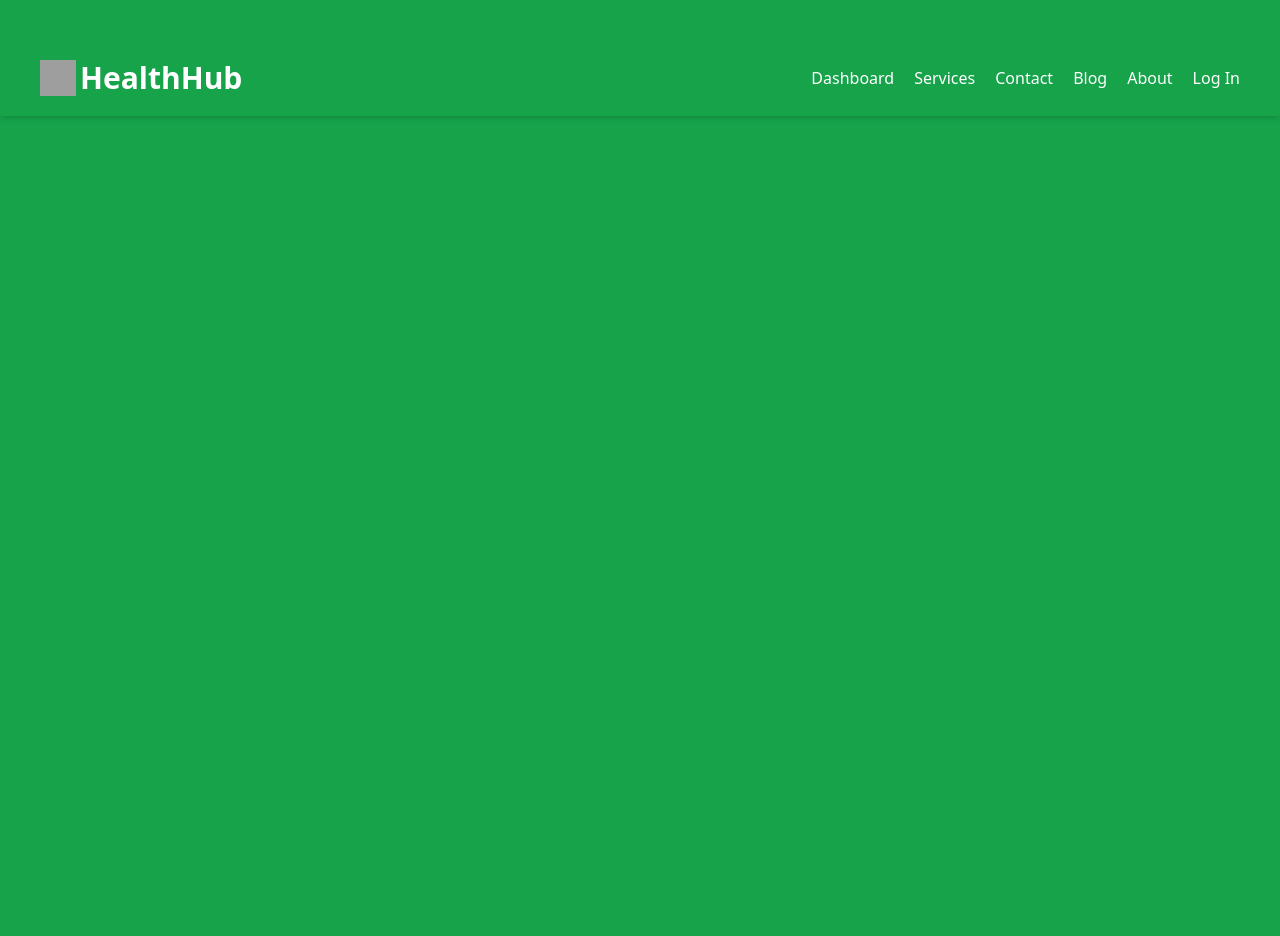
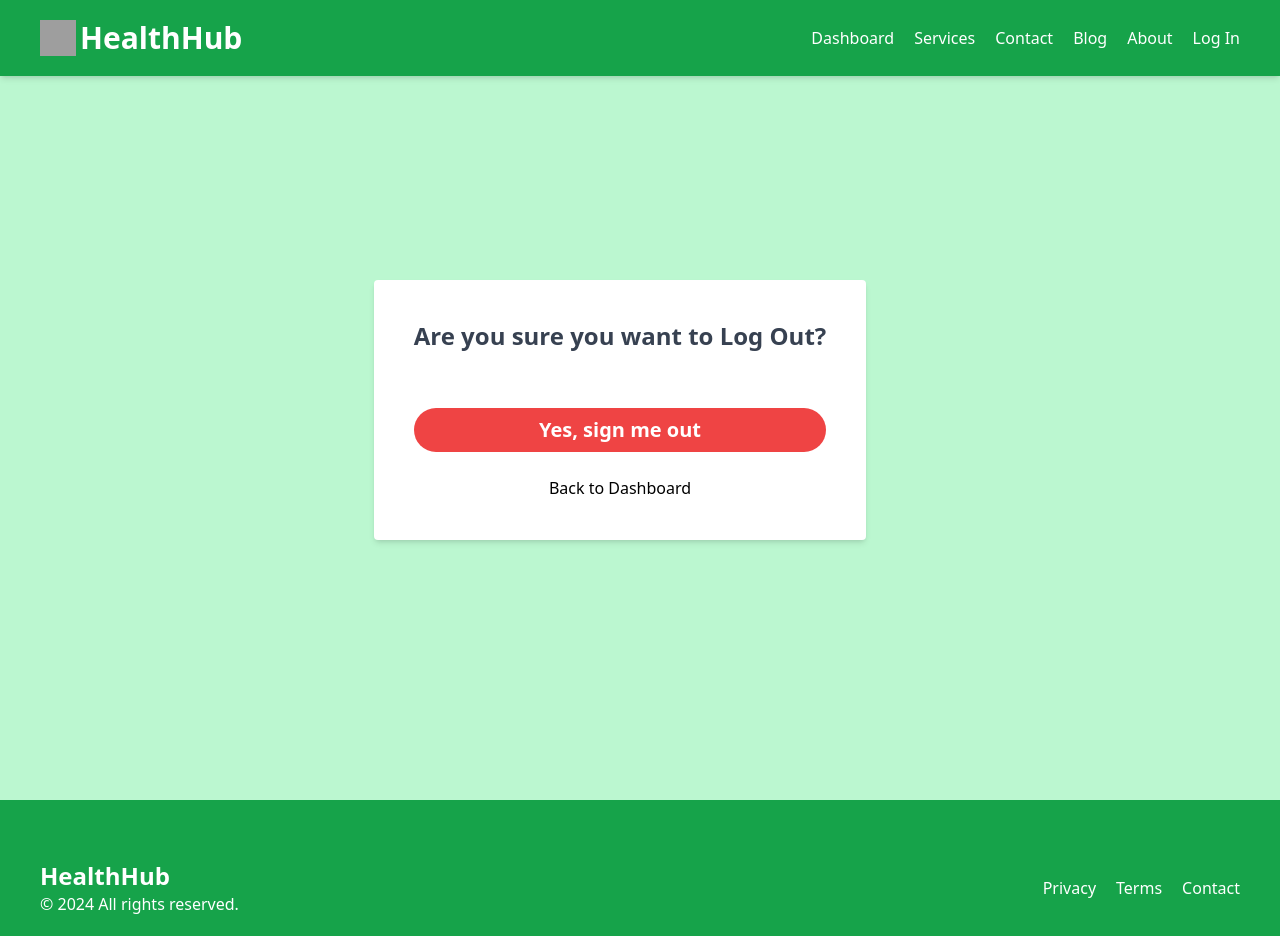
Before and after one commit to ponnanna123/dbms-hospital, a React (Vite) app in the folder frontend/: page /sign-out in a window 1280 px wide. Before the commit the page ends 800 px from the top, so only its background shows below. Built offline with nearby package versions, Linux system fonts and the light colour scheme; no server answers; grey boxes are pictures that could not be loaded.

Commit message:
Add dropdown menu

```diff
--- a/frontend/src/App.jsx
+++ b/frontend/src/App.jsx
@@ -15,6 +15,8 @@ import PrivateProfile from "./components/PrivateProfile.jsx";
 import PrivatePatient from "./components/PrivatePatient.jsx";
 import PrivateDoctor from "./components/PrivateDoctor.jsx";
 import PrivateWelcome from "./components/PrivateWelcome.jsx";
+import CreateAppointment from "./pages/CreateAppointment.jsx";
+import SignOut from "./pages/SignOut.jsx";
 
 function App() {
   return (
@@ -27,7 +29,9 @@ function App() {
         </Route>
         <Route path="/sign-up" element={<SignUp />} />
         <Route path="/sign-in" element={<SignIn />} />
+        <Route path="/sign-out" element={<SignOut />} />
         <Route path="/about" element={<About />} />
+        <Route path="/new-appointment" element={<CreateAppointment />} />
         <Route element={<PrivatePatient />}>
           <Route path="/dashboard/patient" element={<PatientDashboard />} />
         </Route>
--- a/frontend/src/components/Header.jsx
+++ b/frontend/src/components/Header.jsx
@@ -1,8 +1,18 @@
+import { useState } from "react";
 import { Link } from "react-router-dom";
 import { useSelector } from "react-redux";
 
 const Header = () => {
+  const [dropdown, setDropdown] = useState(false);
   const { currentUser } = useSelector((state) => state.user);
+
+  const toggleDropdown = () => {
+    setDropdown(!dropdown);
+  };
+
+  const handleDropdown = () => {
+    setDropdown(!dropdown);
+  };
 
   return (
     <header className="bg-green-600 text-white py-5 px-10 fixed w-full z-50 shadow-md">
@@ -47,17 +57,42 @@ const Header = () => {
                 About
               </Link>
             </li>
-            <Link to="/profile">
+            <li className="relative">
               {currentUser && currentUser.data ? (
-                <img
-                  className="rounded-full h-7 w-7 object-cover"
-                  src={currentUser.data.profile_url}
-                  alt="profile img"
-                />
+                <>
+                  <Link onClick={toggleDropdown}>
+                    <img
+                      className="rounded-full h-7 w-7 object-cover"
+                      src={currentUser.data.profile_url}
+                      alt="profile img"
+                    />
+                  </Link>
+                  {dropdown && (
+                    <ul className="absolute left-0 mt-2 bg-green-300 text-black rounded py-2 w-48 border border-black transition transform origin-top-right ease-out duration-200">
+                      <Link to="/new-appointment" onClick={handleDropdown}>
+                        <li className="px-4 py-2 hover:bg-green-400">
+                          New Appointment
+                        </li>
+                      </Link>
+                      <Link to="/profile" onClick={handleDropdown}>
+                        <li className="px-4 py-2 hover:bg-green-400">
+                          Profile
+                        </li>
+                      </Link>
+                      <Link to="/sign-out" onClick={handleDropdown}>
+                        <li className="px-4 py-2 hover:bg-green-400">
+                          Sign Out
+                        </li>
+                      </Link>
+                    </ul>
+                  )}
+                </>
               ) : (
-                <li className="hover:underline">Log In</li>
+                <Link to="/sign-in" className="hover:underline">
+                  Log In
+                </Link>
               )}
-            </Link>
+            </li>
           </ul>
         </nav>
       </div>
--- /dev/null
+++ b/frontend/src/pages/CreateAppointment.jsx
@@ -0,0 +1,7 @@
+import React from "react";
+
+const CreateAppointment = () => {
+  return <div>CreateAppointment</div>;
+};
+
+export default CreateAppointment;
--- a/frontend/src/pages/SignIn.jsx
+++ b/frontend/src/pages/SignIn.jsx
@@ -47,10 +47,10 @@ const SignIn = () => {
           }
         })
         .catch((err) => {
-          dispatch(signInFailure(err.message));
+          dispatch(signInFailure(error.message));
         });
     } catch (err) {
-      dispatch(signInFailure(err.message));
+      dispatch(signInFailure(error.message));
     }
   };
 
@@ -85,6 +85,7 @@ const SignIn = () => {
               name="password"
               onChange={handleChange}
             />
+          </div>
           <div className="mb-6 mt-8 text-center">
             <button
               className={`w-full px-4 py-2 font-bold text-white rounded-full focus:outline-none focus:shadow-outline
@@ -112,7 +113,6 @@ const SignIn = () => {
               {error && "Invalid email or password"}
             </p>
           </div>
-          </div>
         </form>
       </div>
     </div>
--- /dev/null
+++ b/frontend/src/pages/SignOut.jsx
@@ -0,0 +1,67 @@
+import axios from "axios";
+import { Link, useNavigate } from "react-router-dom";
+import { useDispatch, useSelector } from "react-redux";
+import {
+  signOutStart,
+  signOutSuccess,
+  signOutFailure,
+} from "../redux/user/userSlice";
+
+const SignOut = () => {
+  const { loading, error } = useSelector((state) => state.user);
+
+  const navigate = useNavigate();
+  const dispatch = useDispatch();
+
+  const handleSubmit = async (e) => {
+    e.preventDefault();
+    try {
+      dispatch(signOutStart());
+      const response = await axios.get("/api/auth/sign-out");
+      console.log(response.data);
+      if (response.data.success) {
+        dispatch(signOutFailure(response.data.message));
+      }
+      dispatch(signOutSuccess(response));
+      navigate("/welcome");
+    } catch (err) {
+      dispatch(signOutFailure(error.message));
+    }
+  };
+
+  return (
+    <div className="flex flex-col items-center justify-center min-h-screen bg-green-200">
+      <div className="flex justify-center">
+        <form
+          onSubmit={handleSubmit}
+          className="p-10 bg-white rounded shadow-md w-144 mr-10 mt-5"
+        >
+          <h2 className="text-2xl font-semibold text-center text-gray-700 mb-14">
+            Are you sure you want to Log Out?
+          </h2>
+          <div className="mb-6 mt-8 text-center text-xl">
+            <button
+              className={`w-full px-4 py-2 font-bold text-white rounded-full focus:outline-none focus:shadow-outline
+                  ${
+                    loading
+                      ? "bg-red-300 cursor-not-allowed"
+                      : "bg-red-500 hover:bg-red-700"
+                  }`}
+              type="submit"
+              disabled={loading}
+            >
+              {loading ? "Loading..." : "Yes, sign me out"}
+            </button>
+          </div>
+          <div>
+            <span className="flex justify-center">
+              <Link to={"/welcome"}>Back to Dashboard</Link>
+            </span>
+          </div>
+        </form>
+      </div>
+    </div>
+  );
+};
+
+export default SignOut;
```
Lines whose indentation alone changed are shown as unchanged.
